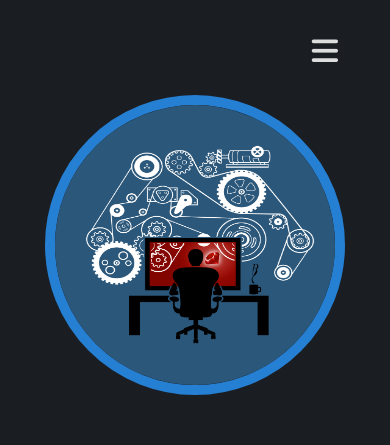
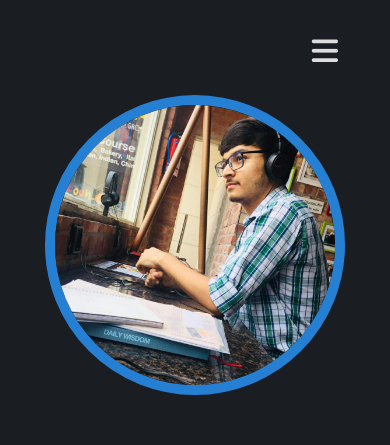
Before and after one commit to Pratham1807/Portfolio, a plain HTML site: page index.html in a window 390 px wide. Shown: the top 445 px of the page. Drawn offline with nearby package versions, Linux system fonts and the light colour scheme.

Commit message:
added me.jpg and removed unnecessary files

```diff
--- a/css/style.css
+++ b/css/style.css
@@ -113,8 +113,11 @@ nav ul{
     position: fixed;
 }
 .fixed-img img{
-    width: 100%;
-    height: 85vh;
+    width: 500px;
+    height: 500px;
+    border-radius: 50%;
+    border: 15px solid #257fd3;
+    transform: translate(25px, 30px);
 }
 
 .name{
@@ -411,6 +414,12 @@ nav ul{
 
 @media (max-width : 1300px){
 
+    .fixed-img img{
+        width: 450px;
+        height: 450px;
+        transform: translate(25px, 55px);
+    }
+
     .card{
         height: 380px;
         width: 280px;
@@ -437,6 +446,12 @@ nav ul{
     .name p:nth-child(1),
     .name .details{
         font-size: 18px;
+    }
+
+    .fixed-img img{
+        width: 375px;
+        height: 375px;
+        transform: translate(25px, 125px);
     }
 
     .name h1{
@@ -515,6 +530,8 @@ nav ul{
         width: 300px;
         border-radius: 50%;
         border: 10px solid #257fd3;
+
+        transform: translate(0, 0);
     }
     .name{
         padding-top: 20px;
@@ -630,9 +647,9 @@ nav ul{
 
 
     .contact-content{
-        padding-top: 160px;
+        padding-top: 130px;
         padding-left: 0;
-        padding-bottom: 10vh;
+        padding-bottom: 100px;
         text-align: center;
     }
 
--- a/index.html
+++ b/index.html
@@ -40,7 +40,7 @@
             </nav>
             <div class="row home-row">
                 <div class="col-5 col-s-12 fixed-img">
-                    <img src="images/s2.png" alt="Pratham Sharma">
+                    <img src="images/me.jpg" alt="Pratham Sharma">
                 </div>
                 <div class="col-5 col-s-12 empty-col"></div>
                 <div class="col-7 col-s-12">
```
Also changed, not shown: images/about-model.png (deleted), images/bg.png (deleted), images/icon.png (deleted), images/me.jpg (added), images/s3.jpg (deleted), images/w1.jpg (deleted), images/w2.jpg (deleted), images/w3.jpg (deleted), images/w4.jpg (deleted), images/w5.jpg (deleted), images/w6.jpg (deleted).
